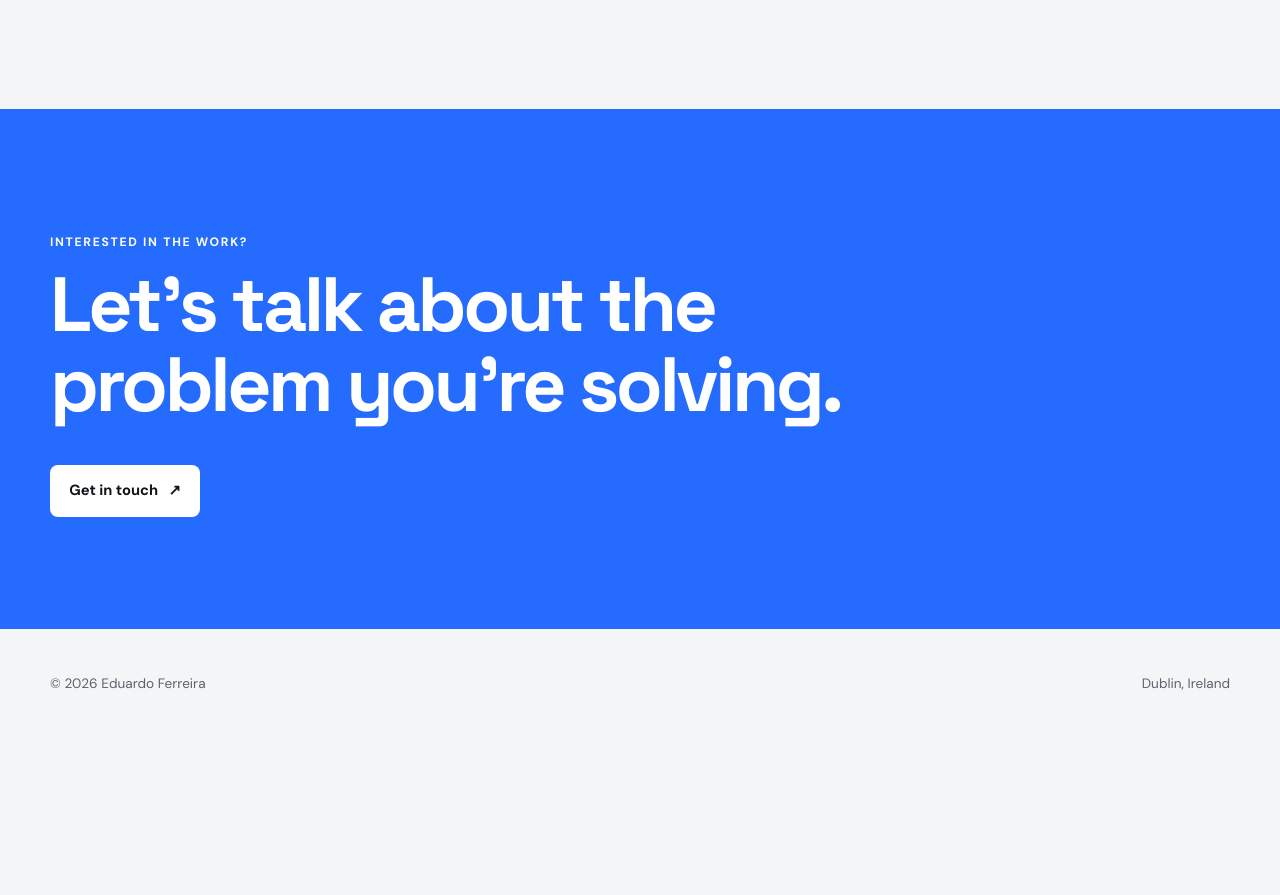
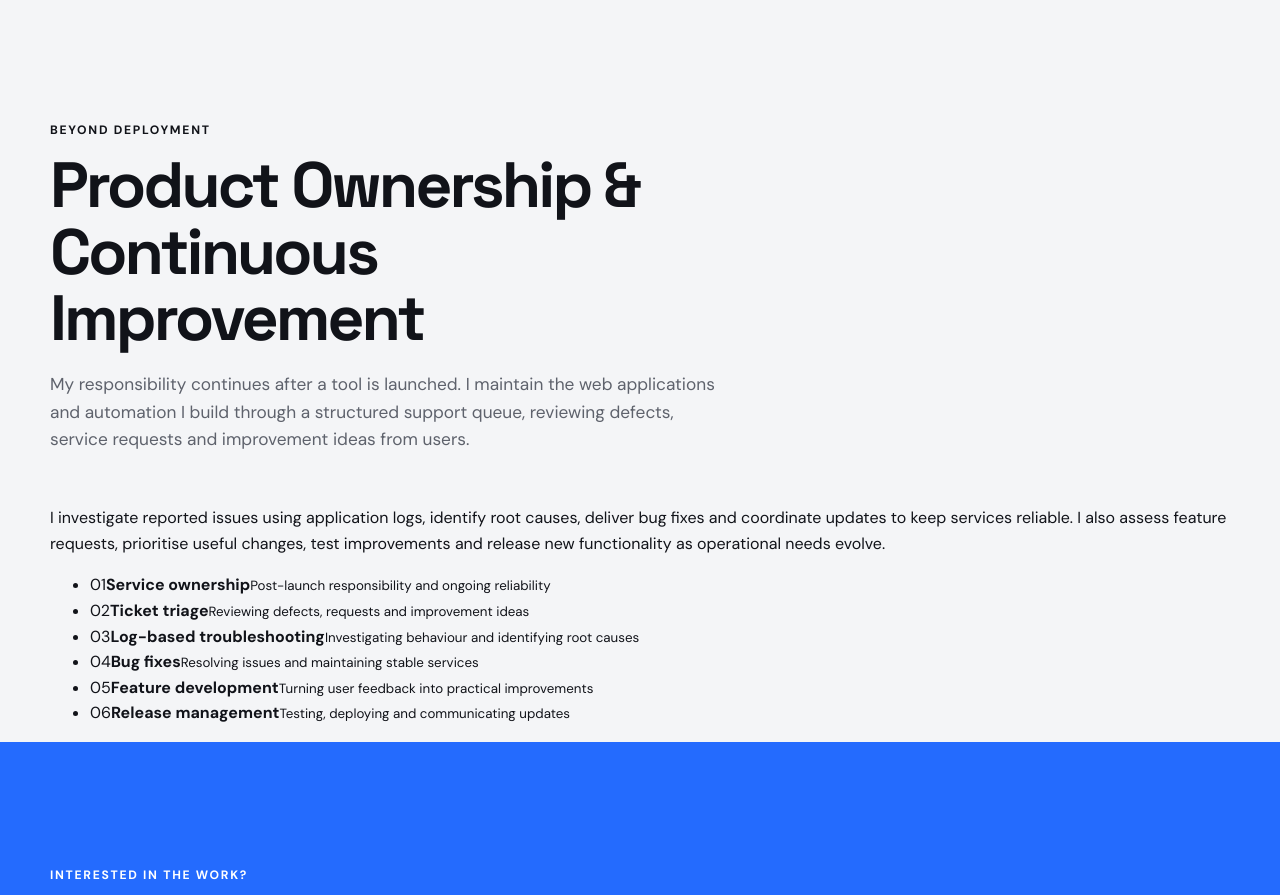
Before and after one commit to ferreirabeduardo/professional-portfolio, a website: page portfolio.html in a window 1280 px wide. Shown: the part 7180-8075 px from the top of the page. Before the commit the page ends 7919 px from the top, so only its background shows below. Drawn offline with Linux system fonts and the light colour scheme.

Commit message:
Add NDA-safe product ownership section

```diff
--- a/portfolio.html
+++ b/portfolio.html
@@ -113,6 +113,27 @@
       </article>
     </section>
 
+    <section class="ownership-section">
+      <div class="shell ownership-inner">
+        <div class="section-heading">
+          <p class="eyebrow">Beyond deployment</p>
+          <h2>Product Ownership & Continuous Improvement</h2>
+          <p>My responsibility continues after a tool is launched. I maintain the web applications and automation I build through a structured support queue, reviewing defects, service requests and improvement ideas from users.</p>
+        </div>
+        <div class="ownership-copy">
+          <p>I investigate reported issues using application logs, identify root causes, deliver bug fixes and coordinate updates to keep services reliable. I also assess feature requests, prioritise useful changes, test improvements and release new functionality as operational needs evolve.</p>
+        </div>
+        <ul class="ownership-grid">
+          <li><span>01</span><strong>Service ownership</strong><small>Post-launch responsibility and ongoing reliability</small></li>
+          <li><span>02</span><strong>Ticket triage</strong><small>Reviewing defects, requests and improvement ideas</small></li>
+          <li><span>03</span><strong>Log-based troubleshooting</strong><small>Investigating behaviour and identifying root causes</small></li>
+          <li><span>04</span><strong>Bug fixes</strong><small>Resolving issues and maintaining stable services</small></li>
+          <li><span>05</span><strong>Feature development</strong><small>Turning user feedback into practical improvements</small></li>
+          <li><span>06</span><strong>Release management</strong><small>Testing, deploying and communicating updates</small></li>
+        </ul>
+      </div>
+    </section>
+
     <section class="contact-section"><div class="shell contact-inner"><p class="eyebrow">Interested in the work?</p><h2>Let’s talk about the problem you’re solving.</h2><a class="button light" href="mailto:hello@example.com">Get in touch <span aria-hidden="true">↗</span></a></div></section>
   </main>
   <footer class="site-footer shell"><p>© <span id="year"></span> Eduardo Ferreira</p><p>Dublin, Ireland</p></footer>
```
